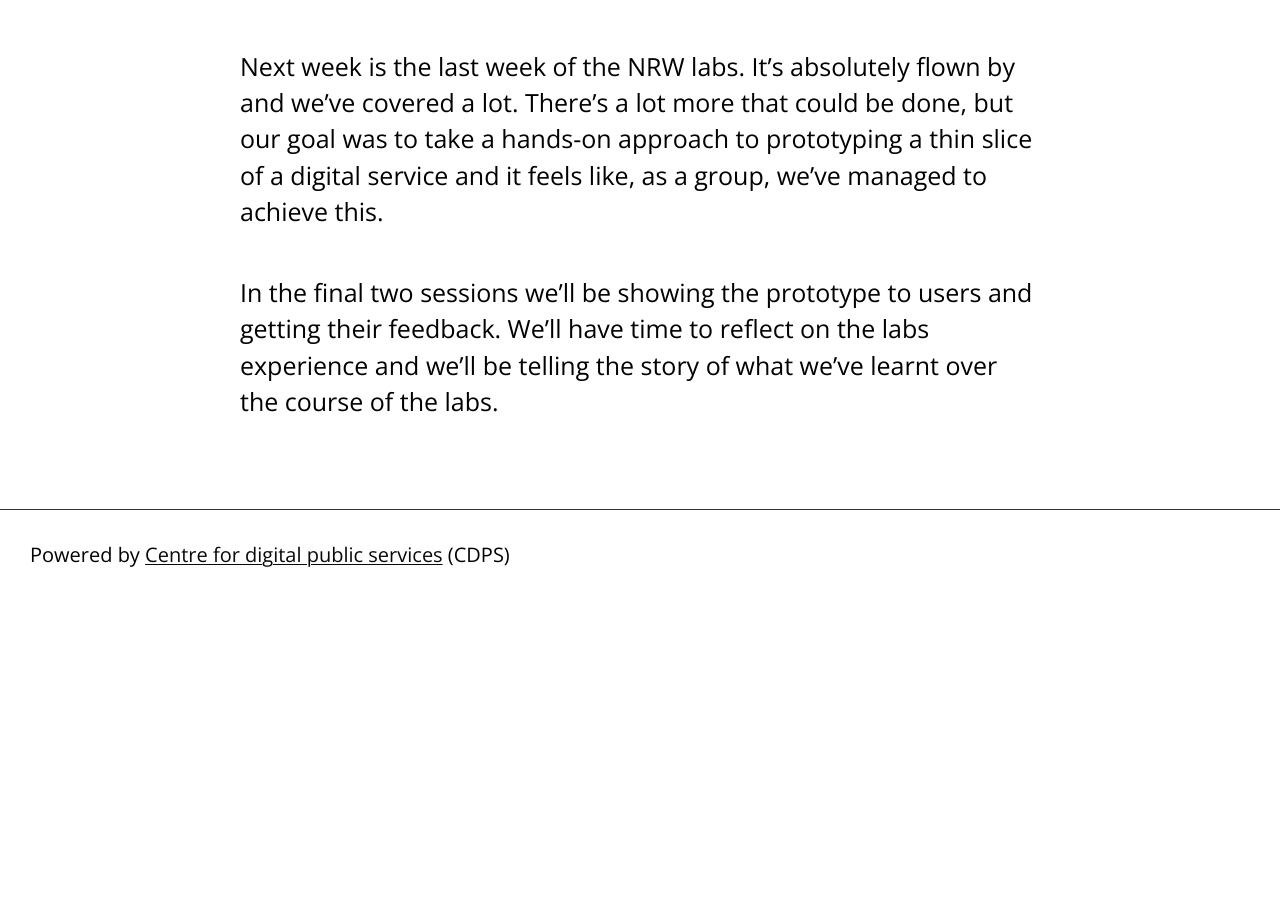
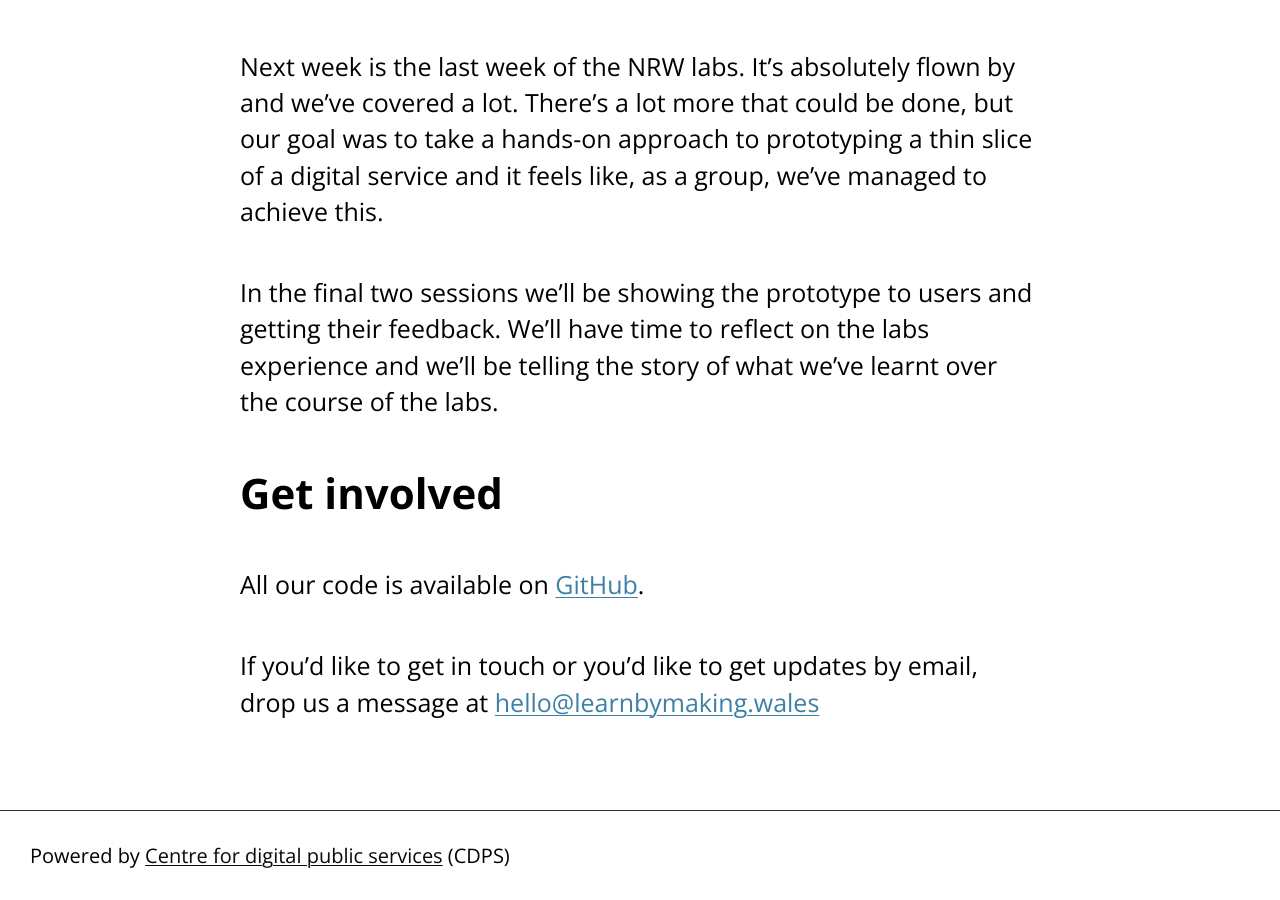
Before and after one commit to learnbymakingwales/learnbymakingwales.github.io, a Jekyll site: the page built from en/updates/_posts/2022-12-09-week-nine.md, in a window 1280 px wide and 900 px high, scrolled down 3030 px. Built offline with Jekyll 4.4.1, drawn with Linux system fonts in a browser that asks for light colours; before the commit the page ends 3629 px from its top, so only the background shows below that.

Commit message:
adds week nine weeknotes

```diff
--- a/en/updates/_posts/2022-12-09-week-nine.md
+++ b/en/updates/_posts/2022-12-09-week-nine.md
@@ -37,3 +37,8 @@ There was a huge amount to get done but seeing progress throughout the day kept
 Next week is the last week of the NRW labs. It’s absolutely flown by and  we’ve covered a lot. There’s a lot more that could be done, but our goal was to take a hands-on approach to prototyping a thin slice of a digital service and it feels like, as a group, we’ve managed to achieve this.
 
 In the final two sessions we’ll be showing the prototype to users and getting their feedback. We’ll have time to reflect on the labs experience and we’ll be telling the story of what we’ve learnt over the course of the labs.
+
+## Get involved
+All our code is available on [GitHub](https://github.com/orgs/learnbymakingwales/repositories).
+
+If you’d like to get in touch or you’d like to get updates by email, drop us a message at [hello@learnbymaking.wales](mailTo:hello@learnbymaking.wales)
```
Also changed, not shown: cy/updates/_posts/2022-12-09-wythnos-9.md (+5 -0 lines), 1 other file.
